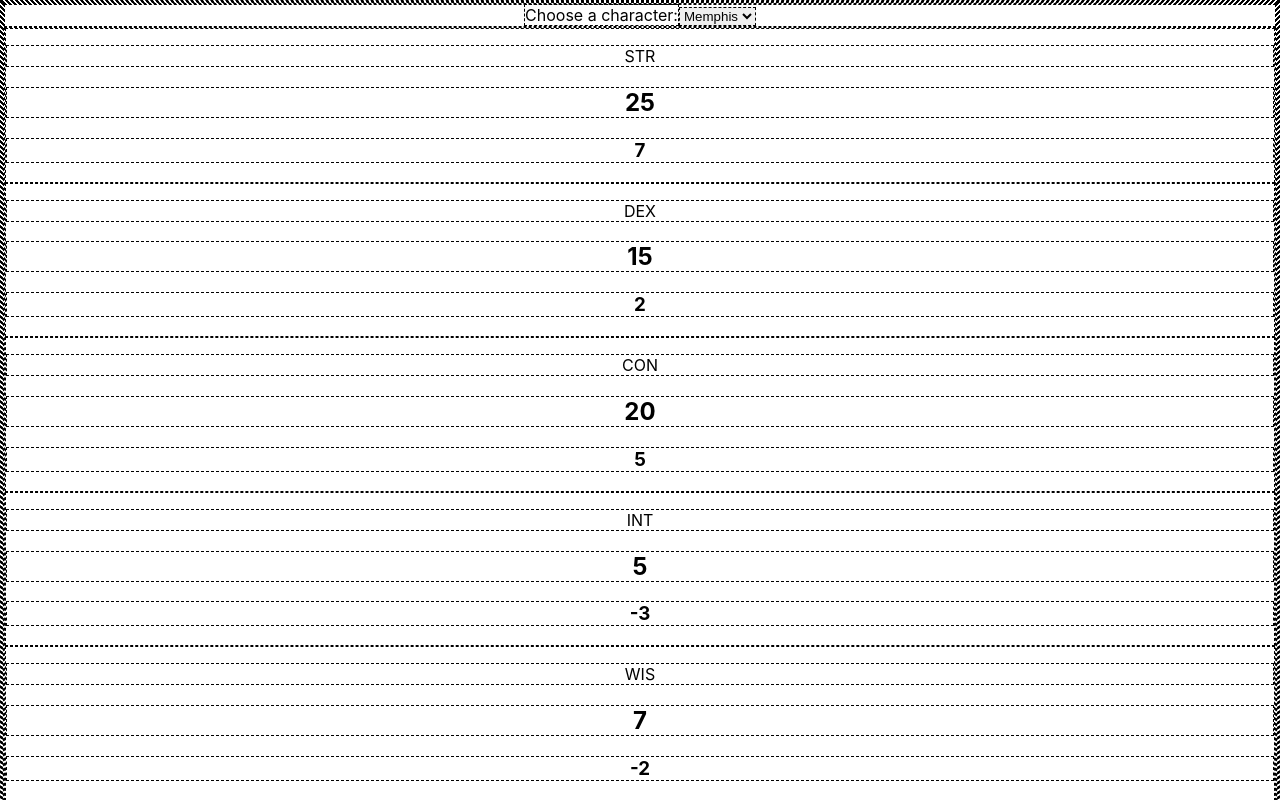
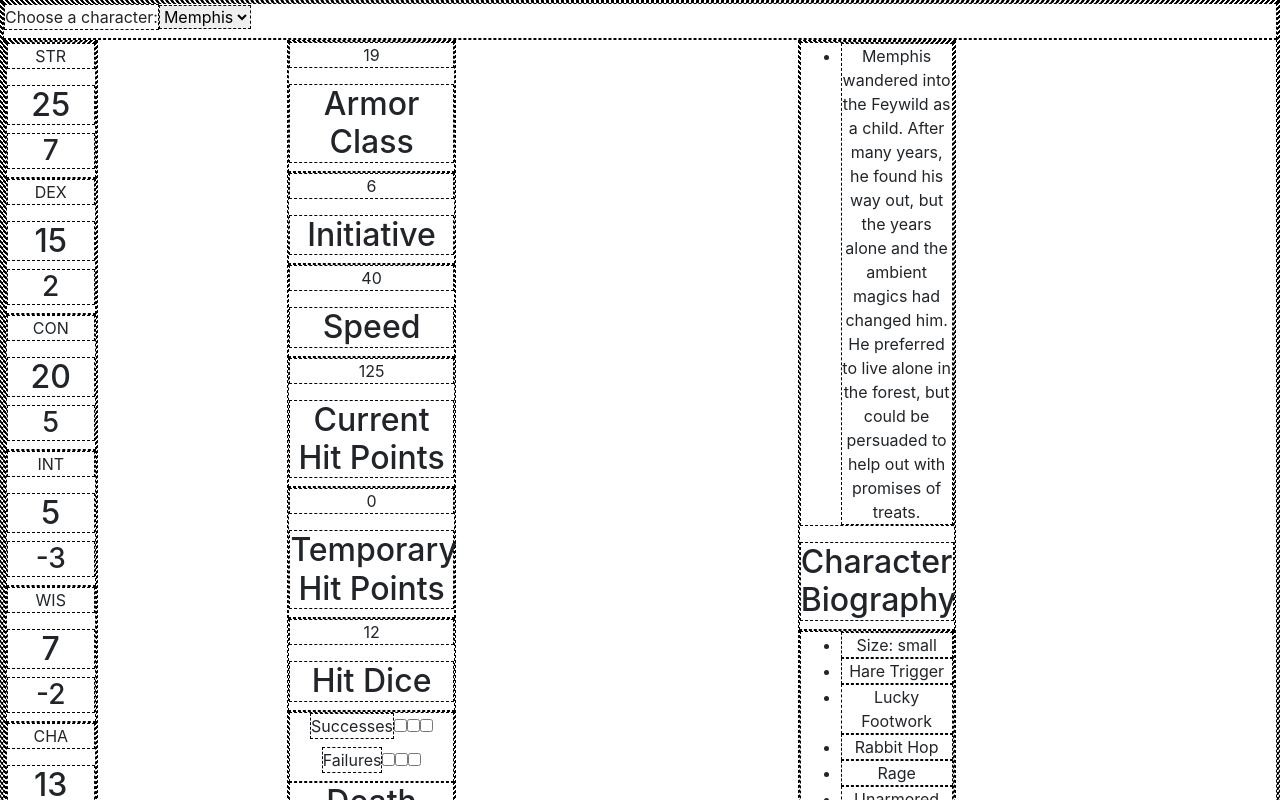
Before and after one commit to SamSvetlik/charSheets, a React (Create React App) app: page / in a window 1280 px wide. Shown: the top 800 px of the page. Built offline with nearby package versions, Linux system fonts and the light colour scheme.

Commit message:
chore: began styling, css reset through Bootstrap and grid layout

```diff
--- a/public/index.html
+++ b/public/index.html
@@ -3,6 +3,7 @@
   <head>
     <meta charset="utf-8" />
     <link rel="icon" href="%PUBLIC_URL%/favicon.ico" />
+    <link rel="stylesheet" href="https://cdn.jsdelivr.net/npm/bootstrap@4.4.1/dist/css/bootstrap.min.css" integrity="sha384-Vkoo8x4CGsO3+Hhxv8T/Q5PaXtkKtu6ug5TOeNV6gBiFeWPGFN9MuhOf23Q9Ifjh" crossorigin="anonymous">
     <meta name="viewport" content="width=device-width, initial-scale=1" />
     <meta name="theme-color" content="#000000" />
     <meta
@@ -39,5 +40,8 @@
       To begin the development, run `npm start` or `yarn start`.
       To create a production bundle, use `npm run build` or `yarn build`.
     -->
+    <script src="https://code.jquery.com/jquery-3.4.1.slim.min.js" integrity="sha384-J6qa4849blE2+poT4WnyKhv5vZF5SrPo0iEjwBvKU7imGFAV0wwj1yYfoRSJoZ+n" crossorigin="anonymous"></script>
+<script src="https://cdn.jsdelivr.net/npm/popper.js@1.16.0/dist/umd/popper.min.js" integrity="sha384-Q6E9RHvbIyZFJoft+2mJbHaEWldlvI9IOYy5n3zV9zzTtmI3UksdQRVvoxMfooAo" crossorigin="anonymous"></script>
+<script src="https://cdn.jsdelivr.net/npm/bootstrap@4.4.1/dist/js/bootstrap.min.js" integrity="sha384-wfSDF2E50Y2D1uUdj0O3uMBJnjuUD4Ih7YwaYd1iqfktj0Uod8GCExl3Og8ifwB6" crossorigin="anonymous"></script>
   </body>
 </html>
--- a/src/App.css
+++ b/src/App.css
@@ -1,7 +1,31 @@
-.App {
+.outermostContainer {
   text-align: center;
+  display: grid;
+  grid-template-areas:
+    "lefty mid righty"
+    "lefty mid righty"
+    "footer footer righty";
 }
 
 * {
   border: 1px dashed black;
 }
+
+.statSkillContainer {
+  grid-area: lefty;
+  width: 33%;
+}
+
+.hpEtcContainer {
+  grid-area: mid;
+  width: 33%;
+}
+
+.bioFeaturesContainer {
+  grid-area: righty;
+  width: 33%;
+}
+
+.languageEquipmentContainer {
+  grid-area: footer;
+}
--- a/src/App.js
+++ b/src/App.js
@@ -157,12 +157,16 @@ function App() {
   }
 
   return (
-    <div className="App">
+    <>
       <Dropdown />
+      <div className="outermostContainer">
+        <div className='statSkillContainer'>
           <Stats className="stats" stats={char.stats} getAbilityModifier={getAbilityModifier} />
           <NumberComponent className="proficiencyBonus" num={char.proficiencyBonus} str="Proficiency Bonus" />
           <SavingThrows className="savingThrows" profArray={char.throws} stats={char.stats} proficiencyBonus={char.proficiencyBonus} getAbilityModifier={getAbilityModifier} />
           <Skill className="skills" profArray={char.skills} stats={char.stats} proficiencyBonus={char.proficiencyBonus} getAbilityModifier={getAbilityModifier} />
+        </div>
+        <div className='hpEtcContainer'>
           <NumberComponent className="armorClass" num={char.AC} str="Armor Class" />
           <NumberComponent className="initiative" num={char.initiative} str="Initiative" />
           <NumberComponent className="speed" num={char.speed} str="Speed" />
@@ -170,12 +174,18 @@ function App() {
           <NumberComponent className="tempHP" num={0} str="Temporary Hit Points" />
           <NumberComponent className="hitDice" num={char.hitDice} str="Hit Dice" />
           <DeathSaves />
+          <Attacks className="attacks" attacks={char.attacks} />
+        </div>
+        <div className='bioFeaturesContainer'>
         <TextComponent className="bio" arr={char.bio} str="Character Biography" />
-      <Attacks className="attacks" attacks={char.attacks} />
         <TextComponent className="features" arr={char.features} str="Features & Traits" />
+        </div>
+        <div className='languageEquipmentContainer'>
           <NumberComponent className="passiveWisdom" num={getAbilityModifier(char.stats.WIS) + 10} str="Passive Wisdom (Perception)" />
           <TextComponent className="equipment" arr={char.equipment} str="Equipment" />
         </div>
+      </div>
+    </>
   );
 }
 
```
Lines whose indentation alone changed are shown as unchanged.
